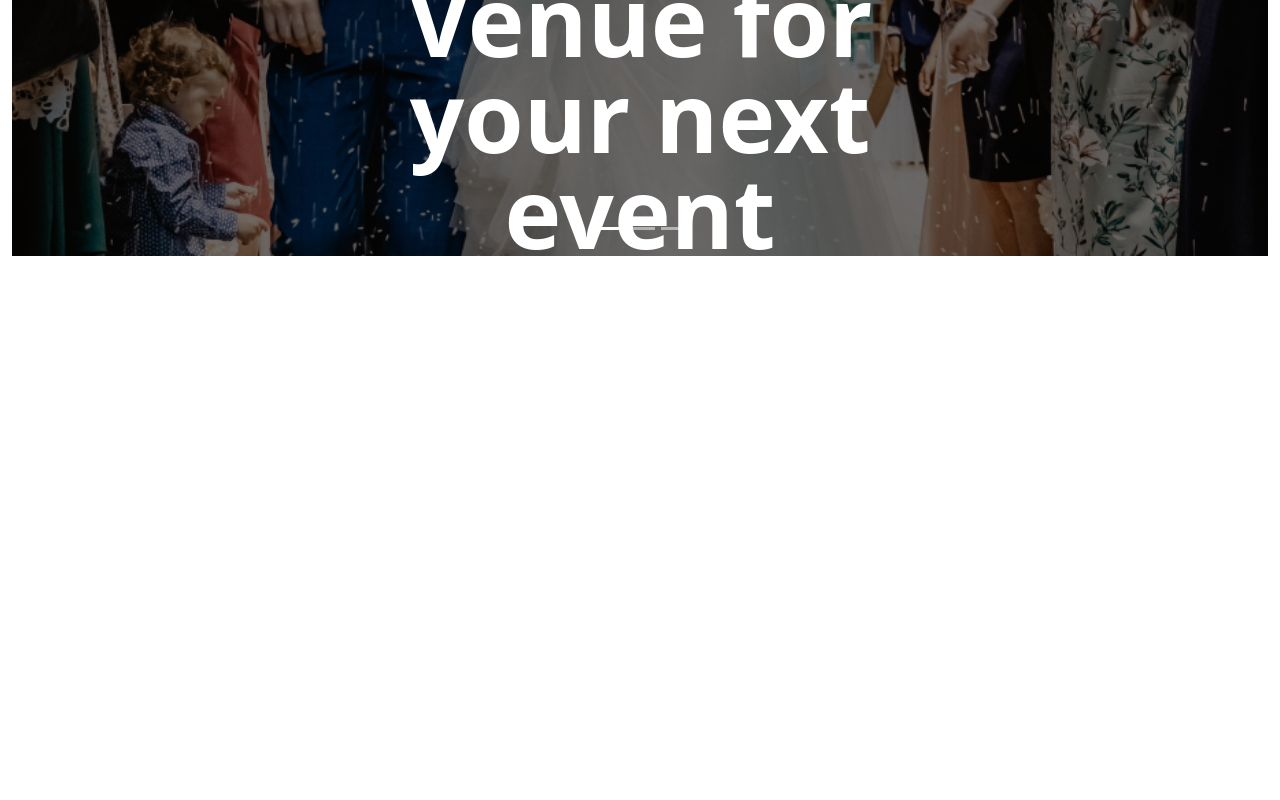
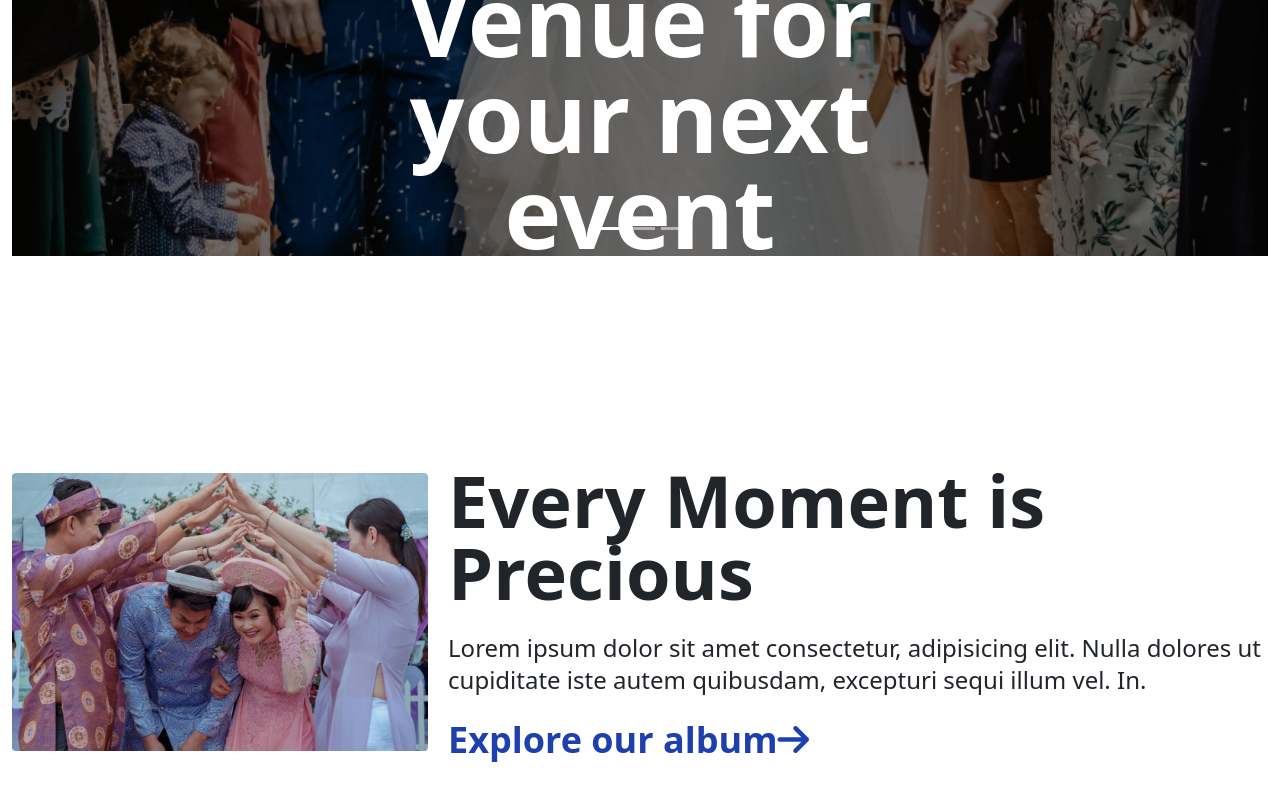
Before and after one commit to Tanjidshafin/new-one, a website: page index.html in a window 1280 px wide. Shown: the part 744-1544 px from the top of the page. Before the commit the page ends 1000 px from the top, so only its background shows below. Drawn offline with nearby package versions, Linux system fonts and the light colour scheme.

Commit message:
precious Moment completed

```diff
--- a/index.html
+++ b/index.html
@@ -11,6 +11,7 @@
       crossorigin="anonymous"
     />
     <script src="https://cdn.tailwindcss.com"></script>
+    <script src="https://kit.fontawesome.com/efb3e7fa3d.js" crossorigin="anonymous"></script>
 
   </head>
   <body>
@@ -144,6 +145,24 @@
     </section>
 
 <!-- carousel area  -->
+<!--
+Precious moment section -->
+<section class=" h-screen container mt-52 mx-auto ">
+<div class="lg:flex lg:justify-between lg:gap-5 align-items-center ">
+  <div>
+    <img class=" lg:mr-56 img-fluid " src="images/wedding.png" alt="">
+  </div>
+  <div>
+    <p class="text-5xl lg:text-7xl font-semibold">Every Moment is Precious</p>
+    <p class="text-2xl my-6 m">Lorem ipsum dolor sit amet consectetur, adipisicing elit. Nulla dolores ut cupiditate iste autem quibusdam, excepturi sequi illum vel. In.</p>
+    <button class="bg-white text-blue-800 text-3xl lg:text-4xl font-semibold rounded-md hover:text-red-600 hover:bg-transparent hover:transition-all">Explore our album<i class="fa-solid fa-arrow-right"></i></button>
+
+    <!-- Toast -->
+
+  </div>
+</div>
+</section>
+
     <!-- Js bootstrap -->
     <script
       src="https://cdn.jsdelivr.net/npm/bootstrap@5.3.3/dist/js/bootstrap.bundle.min.js"
```
Also changed, not shown: icons/Vector.svg (added), icons/arrow-forward 1.svg (added), icons/ctor.svg (added), icons/menu-2 1.svg (added), icons/watermark.svg (added), images/convention center mobile.png (added), images/convention center web.png (added), images/people.png (added), images/person 1.png (added), images/person 2.png (added), images/person 3.png (added), images/wedding.png (added).
